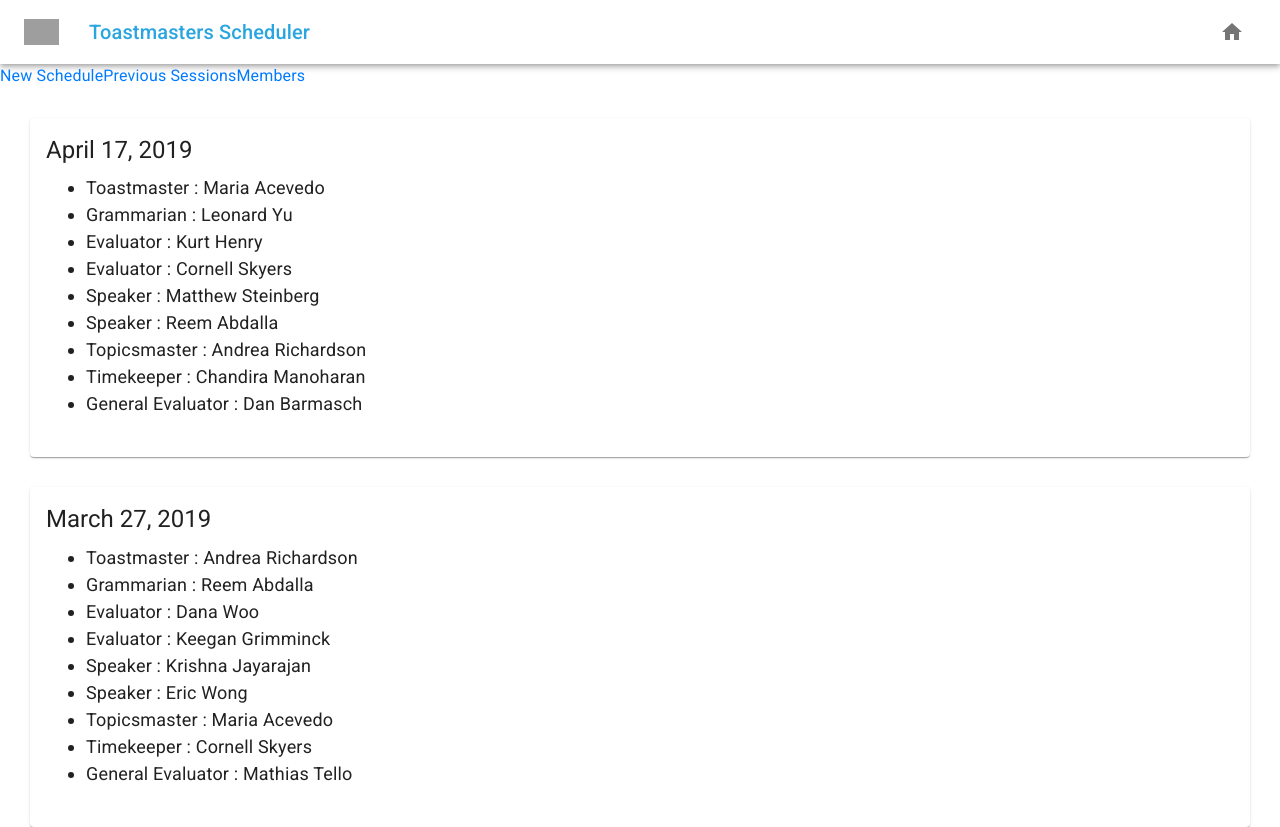
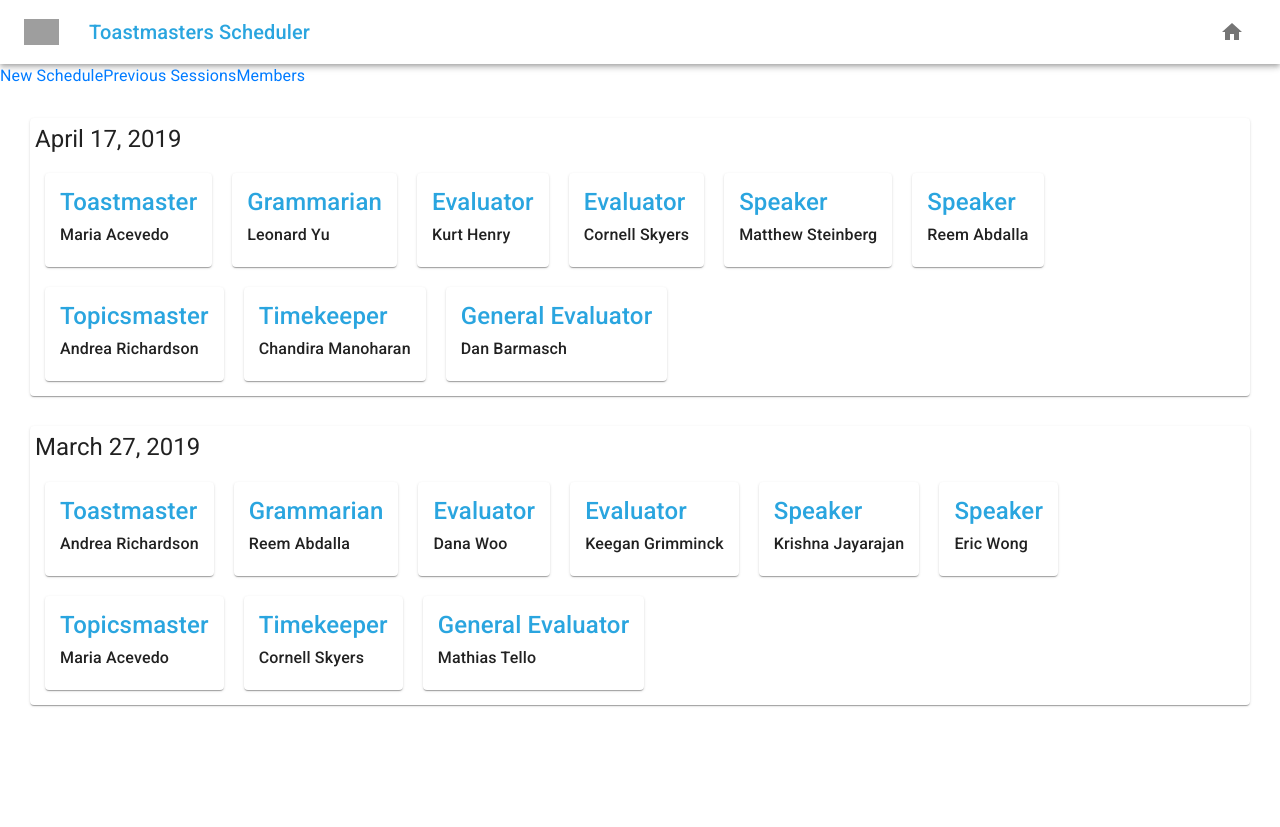
Before and after one commit to eginwong/scheduler-node, a Next.js app: page /workflow/previous-sessions in a window 1280 px wide. After the commit the page ends 800 px from the top, so only its background shows below. Built offline with nearby package versions, Linux system fonts and the light colour scheme; grey boxes are pictures that could not be loaded.

Commit message:
refactor: more consistent styling of tables and previous sessions information

```diff
--- a/pages/workflow/previous-sessions.js
+++ b/pages/workflow/previous-sessions.js
@@ -7,27 +7,36 @@
 import "../../static/styles/previous-sessions.scss";
 
 export default () => {
-  const DATE_OPTIONS = { year: 'numeric', month: 'long', day: 'numeric' };
+  const DATE_OPTIONS = { year: "numeric", month: "long", day: "numeric" };
 
   return (
     <Workflow>
       <div>
         {HistoryService.GetHistory().map((data, i) => {
           return (
-            <Card className="session--card" key={"card" + i}>
+            <Card className="session__card" key={"card" + i}>
               <CardContent>
                 <Typography gutterBottom variant="h5" component="h2">
-                  {new Date(data.sessionDate).toLocaleDateString("en-US", DATE_OPTIONS)}
+                  {new Date(data.sessionDate).toLocaleDateString(
+                    "en-US",
+                    DATE_OPTIONS
+                  )}
                 </Typography>
-                <ul>
-                  {data.roles.map((role, j) => {
-                    return (
-                      <li className="session--card__participants" key={"role-name" + j}>
-                        {CapCase(role.roleName)} : {CapCase(role.user)}
-                      </li>
-                    );
-                  })}
-                </ul>
+                <div className="session__card__container">
+                  {data.roles.map((role, i) => (
+                    <Card key={"card" + i} className="session__card__container--card">
+                      <CardContent
+                        key={"cardContent" + i}
+                        className="session__card__container--card-content"
+                      >
+                        <h4 className="session__card__container--card-content-role">
+                          {CapCase(role.roleName)}
+                        </h4>
+                        <h6>{CapCase(role.user)}</h6>
+                      </CardContent>
+                    </Card>
+                  ))}
+                </div>
               </CardContent>
             </Card>
           );
--- /dev/null
+++ b/static/styles/_utility.scss
@@ -0,0 +1,3 @@
+.hidden {
+    display: none;
+}
--- a/static/styles/members.scss
+++ b/static/styles/members.scss
@@ -11,7 +11,7 @@
     max-width: 80%;
 
     &--content {
-        height: 500px;
+        max-height: 400px;
         padding: 0 16px !important; // TODO: Move vendor import order ahead of our styles
         overflow-y: scroll;
     }
@@ -29,10 +29,6 @@
 
     tr:not(:first-child) {
         border-top: 1px solid lightgray;
-    }
-
-    &__actions {
-        justify-content: flex-end;
     }
 
     &--header {
--- a/static/styles/previous-sessions.scss
+++ b/static/styles/previous-sessions.scss
@@ -1,7 +1,25 @@
-.session--card {
+@import "variables";
+
+.session__card {
     margin: 30px;
 
-    &__participants {
-        font-size: 18px;
+    &__container {
+        display: flex;
+        flex-direction: row;
+        flex-wrap: wrap;
+    }
+
+    &__container--card {
+        margin: 10px;
+        max-width: 20%;
+        padding: 10px;
+    }
+
+    &__container--card-content-role {
+        color: $primary;
+    }
+
+    .MuiCardContent-root {
+        padding: 5px !important;
     }
 }
--- a/static/styles/results.scss
+++ b/static/styles/results.scss
@@ -20,8 +20,8 @@
     &__card__content--role {
         color: $primary;
     }
+
+    .MuiCardContent-root {
+        padding: 5px !important;
+    }
 }
-
-.MuiCardContent-root {
-    padding: 5px !important;
-}
```
Also changed, not shown: pages/workflow/newschedule.js (+21 -25 lines), static/styles/participants.scss (+23 -10 lines).
